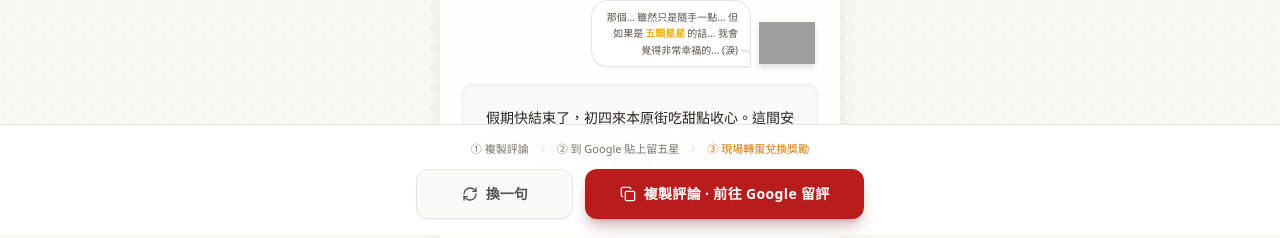
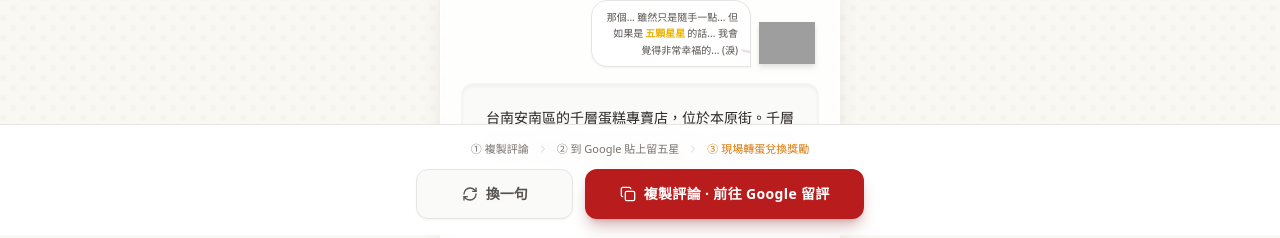
Before and after one commit to Tsukishima168/moon_-lottery, a React (Vite) app: page / in a window 1280 px wide. Shown: the part 565-803 px from the top of the page. Built offline with nearby package versions, Linux system fonts and the light colour scheme; grey boxes are pictures that could not be loaded.

Commit message:
Update reviews and grand prize to seasonal fruit chiffon

```diff
--- a/App.tsx
+++ b/App.tsx
@@ -18,33 +18,33 @@
 };
 
 const REVIEWS = [
-  // A. 迎財神與討吉利篇 (結合千層=步步高升)
-  "初四迎財神，順路來台南安南區的隱藏版甜點沾沾喜氣。這家在本原街的店，千層蛋糕口感豐富，吃完感覺今年運氣會很好。",
-  "拜完財神來台南果菜市場附近的咖啡店。點了招牌的烤布丁，焦糖香氣很濃郁，是安南區很棒的下午茶選擇。",
-  "初四出門接神，特地繞來安南區本原街外帶低糖千層蛋糕。包裝有質感，買回家當作過年期間的甜點非常適合。",
-  "在果菜市場旁找到這間質感小店。初四吃個隱藏版的千層象徵步步高升，店內美式咖啡也很順口。",
-  "為了新的一年討吉利，來台南安南區吃手作甜點。這家本原街的客製化蛋糕可以預訂，是過年連假的好去處。",
+  // 地理位置與環境 (1-5)
+  "位於台南安南區本原街的甜點店，鄰近台南果菜市場。店內主要提供低糖千層蛋糕與北海道巴斯克乳酪蛋糕，也有咖啡內用服務。",
+  "距離國道8號不遠的安南區咖啡店，Google Maps 導航位置準確。提供內用座位與外帶服務，環境安靜舒適。",
+  "在安南區本原街發現的隱藏版甜點。主打低糖製作的千層蛋糕，適合不喜歡太甜的人，是果菜市場周邊的質感小店。",
+  "隱身在本原街巷弄中的甜點店，位置雖然隱密但鄰近果菜市場。店內氣氛放鬆，是一間適合品嚐下午茶的安南區小店。",
+  "路過安南區本原街買甜點，停車方便。提供千層蛋糕、巴斯克與烤布丁的快速外帶，也有預留甜點的服務。",
 
-  // B. 收心與準備開工篇 (強調安靜與提神)
-  "假期快結束了，初四來本原街吃甜點收心。這間安南區的隱藏版咖啡廳環境安靜，西西里咖啡很適合整理思緒。",
-  "開工前最後的放縱，選擇了台南果菜市場附近的低糖千層蛋糕。吃起來清爽無負擔，是安南區不可錯過的下午茶。",
-  "初四下午在國道8號附近找地方休息，發現了這家安南區甜點店。烤布丁和咖啡的組合很完美，適合開工前的沉澱。",
-  "準備迎接開工，來台南安南區本原街這家店買手作布丁外帶。店面雖然隱密，但甜點水準很高，值得推薦。",
-  "年假倒數，和朋友約在果菜市場旁的這間隱藏版甜點。千層蛋糕口味選擇多，是安南區很棒的聊天聚會場所。",
+  // 產品特色：千層與烤布丁 (6-10)
+  "台南安南區的千層蛋糕專賣店，位於本原街。千層蛋糕口味選擇多，鮮奶油口感清爽。店內的十勝烤布丁焦糖香氣也很足夠。",
+  "這家店位於台南果菜市場旁，主要販售手作甜點。招牌的乾濕分離烤布丁口感綿密，適合當作安南區在地的伴手禮。",
+  "針對不愛吃甜的人設計的低糖甜點店。原味千層蛋糕與水果千層皆為減糖製作，地點就在台南果菜市場旁。",
+  "提供多種口味千層蛋糕的安南區店家。店址位於本原街，除了切片蛋糕外，也有販售四吋與六吋的北海道巴斯克蛋糕。",
+  "使用北海道十勝鮮奶油製作的手作甜點店。千層蛋糕是店內人氣商品，每日口味不同。地點位於台南果菜市場附近的本原街。",
 
-  // C. 避開人潮與清幽篇 (強調隱密性)
-  "初四避開熱門景點，來到台南安南區的本原街。這家隱藏版甜點店氣氛悠閒，低糖製作的千層蛋糕不會過於甜膩。",
-  "遠離市區人擠人，台南果菜市場旁這間咖啡店是個好選擇。初四在這裡享用客製化生日蛋糕的切片，品質相當好。",
-  "喜歡安南區本原街這種寧靜的氛圍。初四來買外帶甜點，烤布丁的焦糖微苦不甜膩，是台南隱藏版美食。",
-  "初四的國道8號車流變多，剛好轉進來這家安南區甜點店休息。店內內用空間舒適，西西里咖啡解渴好喝。",
-  "隱身在本原街的巷弄裡，初四來這家質感甜點找安靜。沒有太多觀光客，只有好吃的低糖千層和現沖咖啡。",
+  // 產品特色：鐵盒甜點與透明盒 (11-15)
+  "台南安南區少見的質感甜點店。他們家的提拉米蘇鐵盒與戚風透明盒包裝很精美，非常適合買來送禮，位置在本原街。",
+  "安南區果菜市場周邊的隱藏版甜點。除了切片千層，店內也有販售提拉米蘇與抹茶戚風的透明盒甜點，方便外帶。",
+  "提供外帶甜點與鐵盒甜點的專門店，位於台南果菜市場附近。除了常態的千層蛋糕，提拉米蘇鐵盒也是許多人推薦的品項。",
+  "想要在安南區找外帶甜點的好地方。店內甜點以當日現做的千層與巴斯克蛋糕為主，也有戚風透明盒，位於本原街。",
+  "包裝設計非常有質感的安南區甜點店。距離果菜市場很近，販售的鐵盒甜點與透明系戚風蛋糕很受歡迎，適合當伴手禮。",
 
-  // D. 直白客觀篇 (懶得廢話，塞滿關鍵字)
-  "台南安南區值得推薦的下午茶。初四有營業的店家不多，這間在果菜市場旁的甜點店，烤布丁跟千層都非常有水準。",
-  "特地來本原街尋找這間隱藏版甜點。初四買了幾片低糖千層蛋糕回家，家人都覺得好吃，是安南區的在地好店。",
-  "提供內用與外帶的安南區咖啡店。初四來這裡喝美式咖啡配手作布丁，就在台南果菜市場附近，停車方便。",
-  "本原街上的人氣甜點店。初四順路來帶了節慶禮盒跟千層蛋糕，除了現場甜點，他們也有接生日蛋糕訂製。",
-  "位於台南安南區的這家店，初四來品嚐了西西里咖啡。搭配店內的低糖甜點，是果菜市場周邊很優質的休息點。"
+  // 咖啡飲品與在地推薦 (16-20)
+  "本原街上的隱藏版甜點工作室，提供西西里檸檬美式與小山園抹茶拿鐵。搭配低糖千層蛋糕剛好，建議提早來外帶。",
+  "台南安南區值得造訪的隱藏版店家。地點在果菜市場旁的本原街，販售低糖千層、十勝烤布丁與好喝的西西里咖啡。",
+  "提供內用與外帶服務的安南區甜點店。美式咖啡與拿鐵表現不錯，搭配店內的手作甜點剛好。位置就在熱鬧的果菜市場隔壁。",
+  "本原街巷弄中的人氣甜點店，若在尋找台南安南區的生日蛋糕，他們的四吋與六吋北海道巴斯克是很棒的選擇。",
+  "安南區在地人推薦的甜點店，位於本原街。雖然隱密但生意不錯，千層蛋糕與提拉米蘇的水準都很高，是值得回訪的店。"
 ];
 
 const PRIZES = [
@@ -53,7 +53,7 @@
   { id: 'green', color: "bg-emerald-500", border: "border-emerald-600", label: "綠球", text: "冰美式咖啡", note: "現場轉蛋", weight: 0 },
   { id: 'yellow', color: "bg-yellow-300", border: "border-yellow-400", label: "黃球", text: "西西里咖啡", note: "現場轉蛋", weight: 0 },
   { id: 'red', color: "bg-red-600", border: "border-red-700", label: "紅球", text: "隱藏版烤布丁", note: "現場轉蛋", weight: 0 },
-  { id: 'gold', color: "bg-amber-400", border: "border-amber-500", label: "金球", text: "一片千層", note: "現場轉蛋", weight: 0 },
+  { id: 'gold', color: "bg-amber-400", border: "border-amber-500", label: "金球", text: "烤焦糖脆脆水果戚風", note: "期間限定甜點", weight: 0 },
   { id: 'special', color: "bg-pink-500", border: "border-pink-600", label: "彩球", text: "Kiwimu 限量徽章", note: "線上專屬驚喜", weight: 5 },
   { id: 'blessing', color: "", border: "", label: "", text: "靈魂開運籤", note: "心誠則靈", weight: 95 },
 ];
@@ -360,7 +360,7 @@
             <p className="text-stone-700 text-sm leading-7">
               實體店面正舉辦<br />
               <span className="text-red-600 font-bold mx-1">「五星好評・搖珠轉蛋」</span><br />
-              有機會把千層蛋糕帶回家！
+              有機會把期間限定甜點帶回家！
             </p>
             {isPlayedToday && (
               <div className="mt-2 text-center">
```
